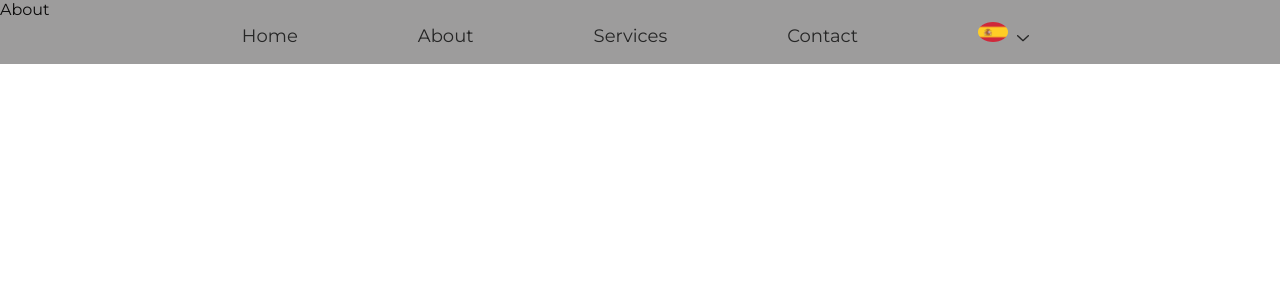
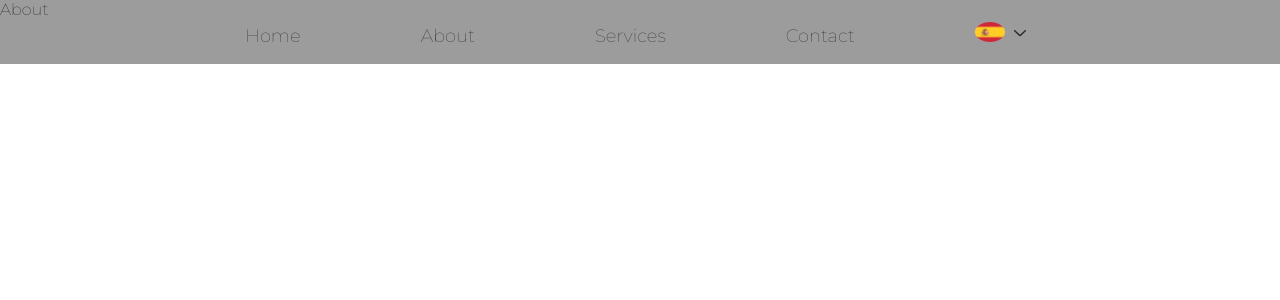
Before and after one commit to thomasaugot/kundalini-ftv, a Next.js app: page /about in a window 1280 px wide. Shown: the top 300 px of the page. Built offline with nearby package versions, Linux system fonts and the light colour scheme.

Commit message:
fixing scss langagemenu

```diff
--- a/app/components/LanguagesMenu/LanguagesMenu.js
+++ b/app/components/LanguagesMenu/LanguagesMenu.js
@@ -36,7 +36,7 @@ function LanguagesMenu() {
         onClick={toggleMenu}
       />
       <IconContext.Provider
-        value={{ style: { verticalAlign: "middle", width: "30px", cursor: "pointer" } }}
+        value={{ style: { verticalAlign: "top", width: "30px", cursor: "pointer" } }}
         className="chevron-icon"
       >
         <RxChevronDown size={20} />
--- a/app/components/LanguagesMenu/LanguagesMenu.scss
+++ b/app/components/LanguagesMenu/LanguagesMenu.scss
@@ -48,7 +48,7 @@
 
   .dropdown-menu {
     position: absolute;
-    top: 150%;
+    top: 168%;
     left: -25%;
     z-index: 1;
     display: none;
--- a/app/globals.scss
+++ b/app/globals.scss
@@ -1,22 +1,16 @@
 @import url("https://fonts.googleapis.com/css2?family=Montserrat:wght@100&display=swap");
-@import url("https://fonts.googleapis.com/css2?family=Montserrat:wght@100;400&display=swap");
-@import url("https://fonts.googleapis.com/css2?family=Montserrat:wght@100;400;700&display=swap");
-
-:root {
-  --max-width: 1100px;
-}
 
 * {
   box-sizing: border-box;
   padding: 0;
   margin: 0;
+  font-family: "Montserrat", sans-serif;
 }
 
 html,
 body {
   max-width: 100vw;
   overflow-x: hidden;
-  font-family: "Montserrat", sans-serif;
 }
 
 body {
```
Also changed, not shown: app/page.js (+7 -1 lines).
